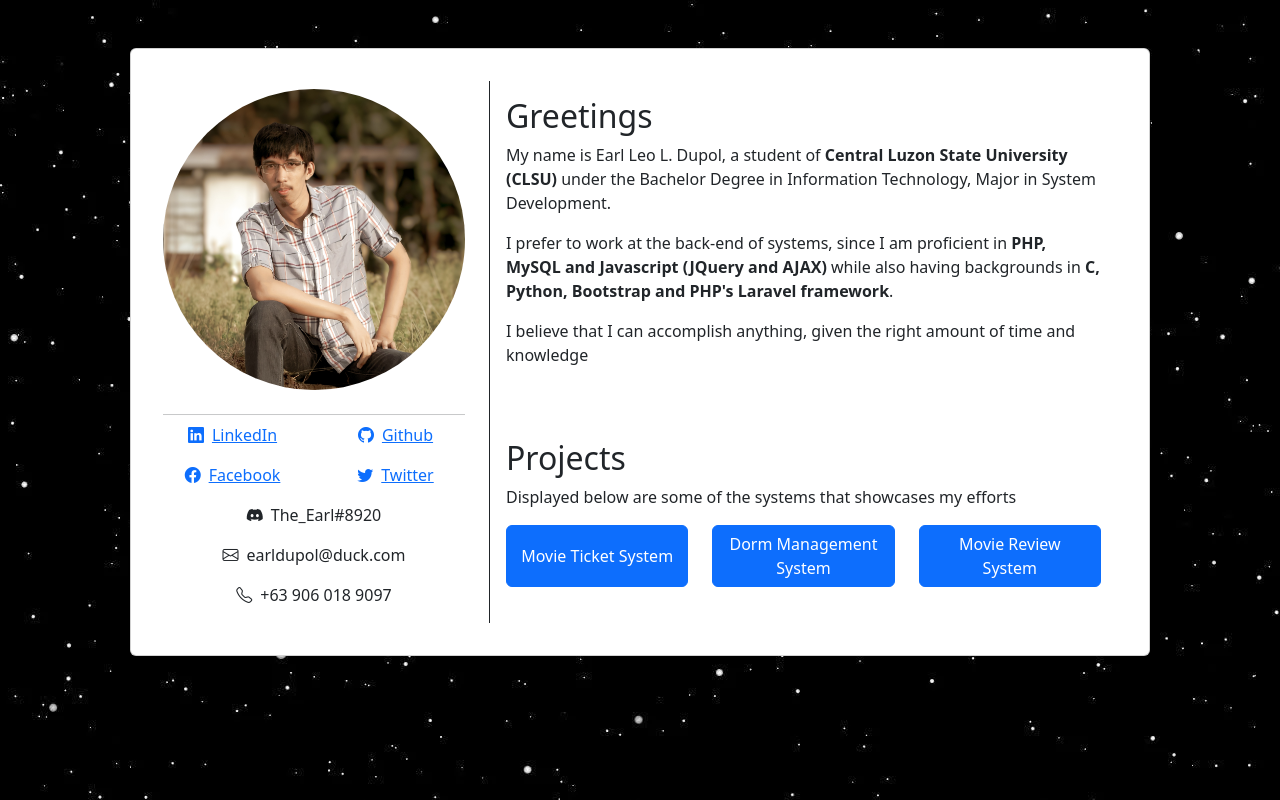
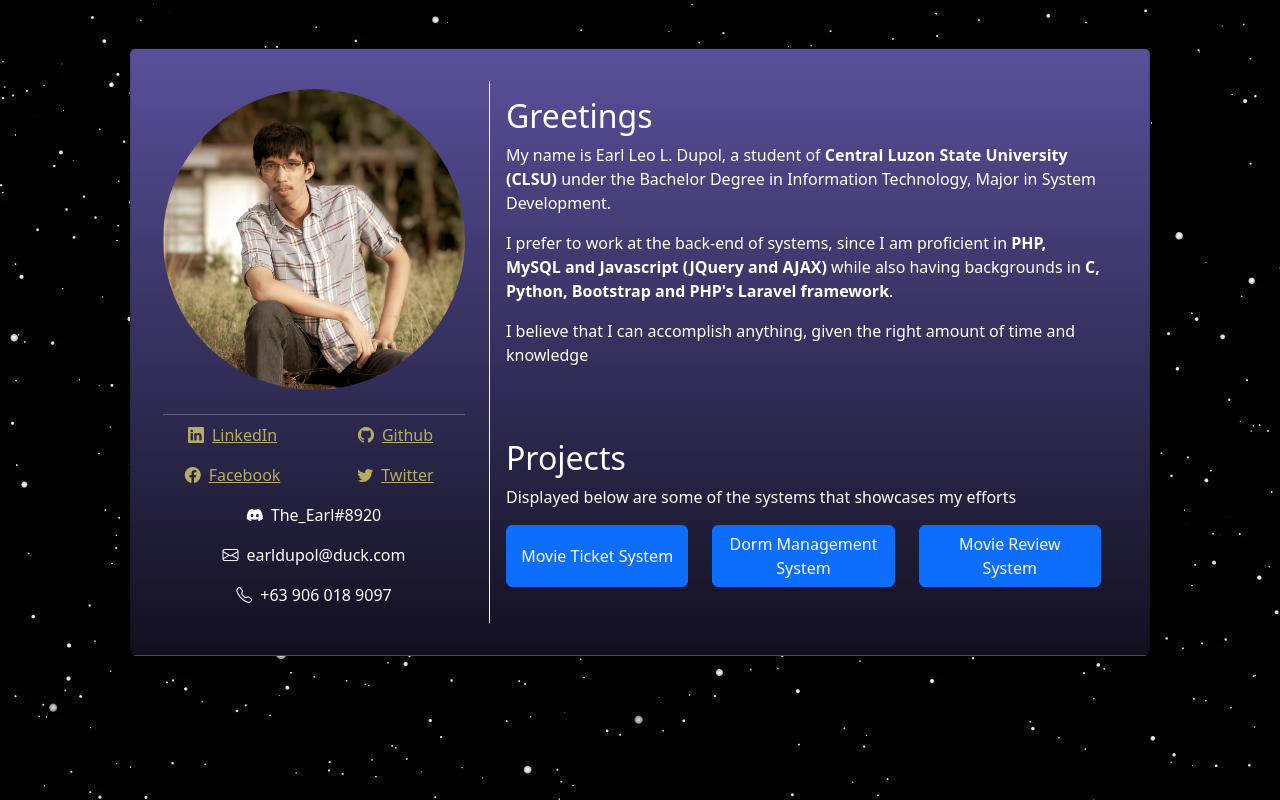
Before and after one commit to TheEarl1707/Portfolio, a plain HTML site: page index.html in a window 1280 px wide. Drawn offline with nearby package versions, Linux system fonts and the light colour scheme.

Commit message:
New Design
Improved the design (mostly color) with Tuna's help

Palette is https://www.color-hex.com/color-palette/7479

```diff
--- a/css/style.css
+++ b/css/style.css
@@ -1,3 +1,19 @@
 body {
     background-image: url("../assets/bg.webp");
 }
+
+.card {
+    background-color: #121020;
+}
+
+a,
+a:hover,
+a:focus {
+    color: #b4ad63;
+    text-decoration: underline;
+}
+
+#gradient {
+background: rgb(89, 80, 154);
+    background: linear-gradient(180deg, rgba(89, 80, 154, 1) 0%, rgba(18, 16, 32, 1) 99%);
+}
--- a/index.html
+++ b/index.html
@@ -28,8 +28,8 @@
 </head>
 
 <body>
-	<div class="container">
-		<div class="card p-3 m-5">
+	<div class="container text-white">
+		<div class="card p-3 m-5" id="gradient">
 			<div class="card-body">
 				<div class="row">
 					<div class="col-4">
@@ -39,7 +39,7 @@
 						</div>
 					</div>
 					<div class="col-8">
-						<div class="border-start border-dark h-100">
+						<div class="border-start border-light h-100">
 							<div class="card-body">
 								<h2>Greetings</h2>
 								<p>My name is Earl Leo L. Dupol, a student of <span class="fw-bolder">Central Luzon State University (CLSU)</span> under the Bachelor Degree in Information Technology, Major in System Development.</p>
@@ -69,7 +69,7 @@
 						</div>
 					</div>
 					<div class="col-8">
-						<div class="border-start border-dark h-100">
+						<div class="border-start border-light h-100">
 							<div class="card-body">
 								<h2>Projects</h2>
 								<p>Displayed below are some of the systems that showcases my efforts</p>
@@ -280,15 +280,15 @@
 			items: [
 				{
 					src: 'assets/MovieReview/index.png',
-					title: 'a'
+					title: 'This page shows all available movies that the user can check'
 				},
 				{
 					src: 'assets/MovieReview/addreview.png',
-					title: 'a'
+					title: 'This image shows a registered user about to write a review'
 				},
 				{
 					src: 'assets/MovieReview/admin.png',
-					title: 'a'
+					title: '(Admin only) This page handles how the administrator will add, update or delete movies from the system.'
 				}
 			],
 
```
